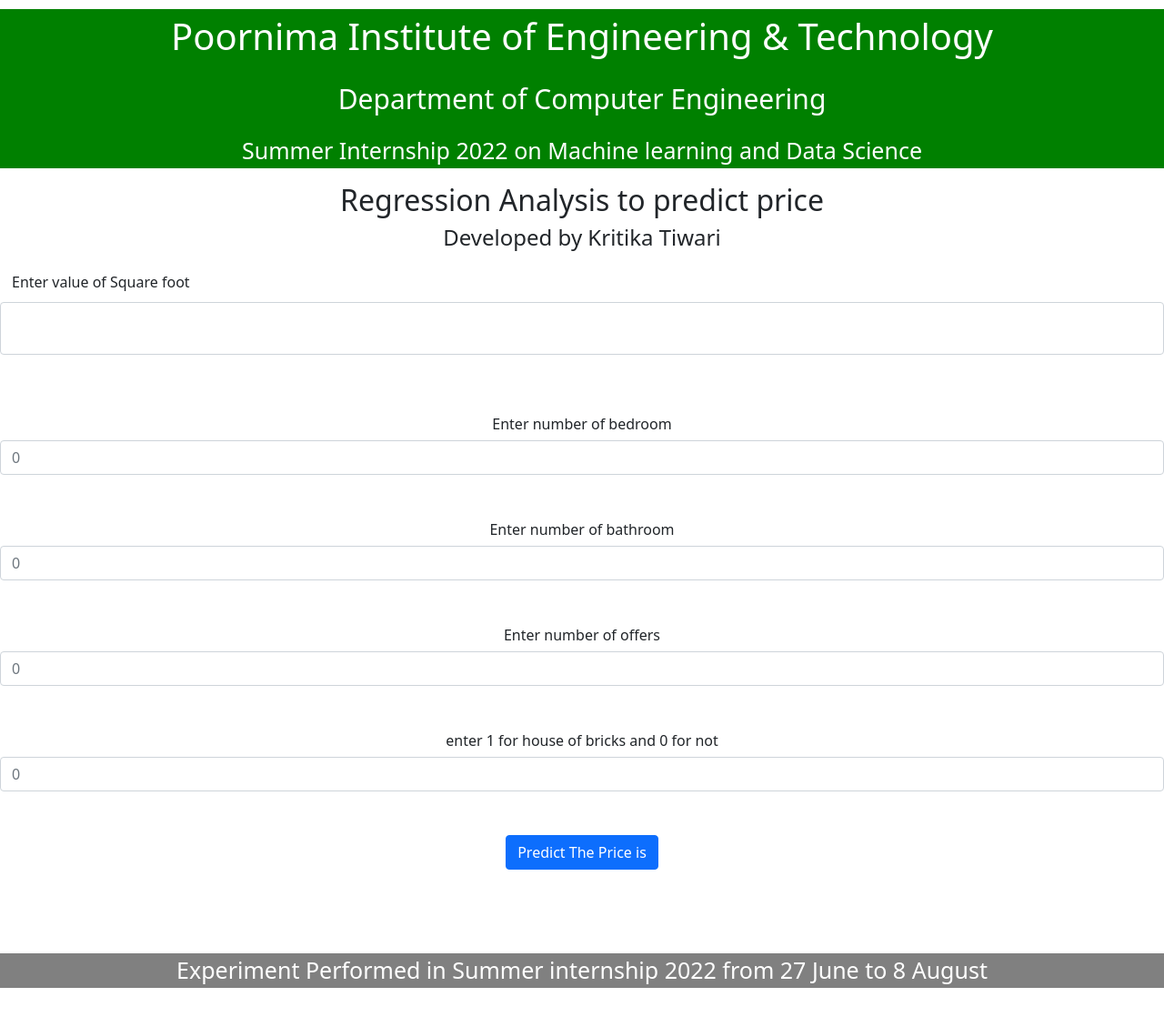
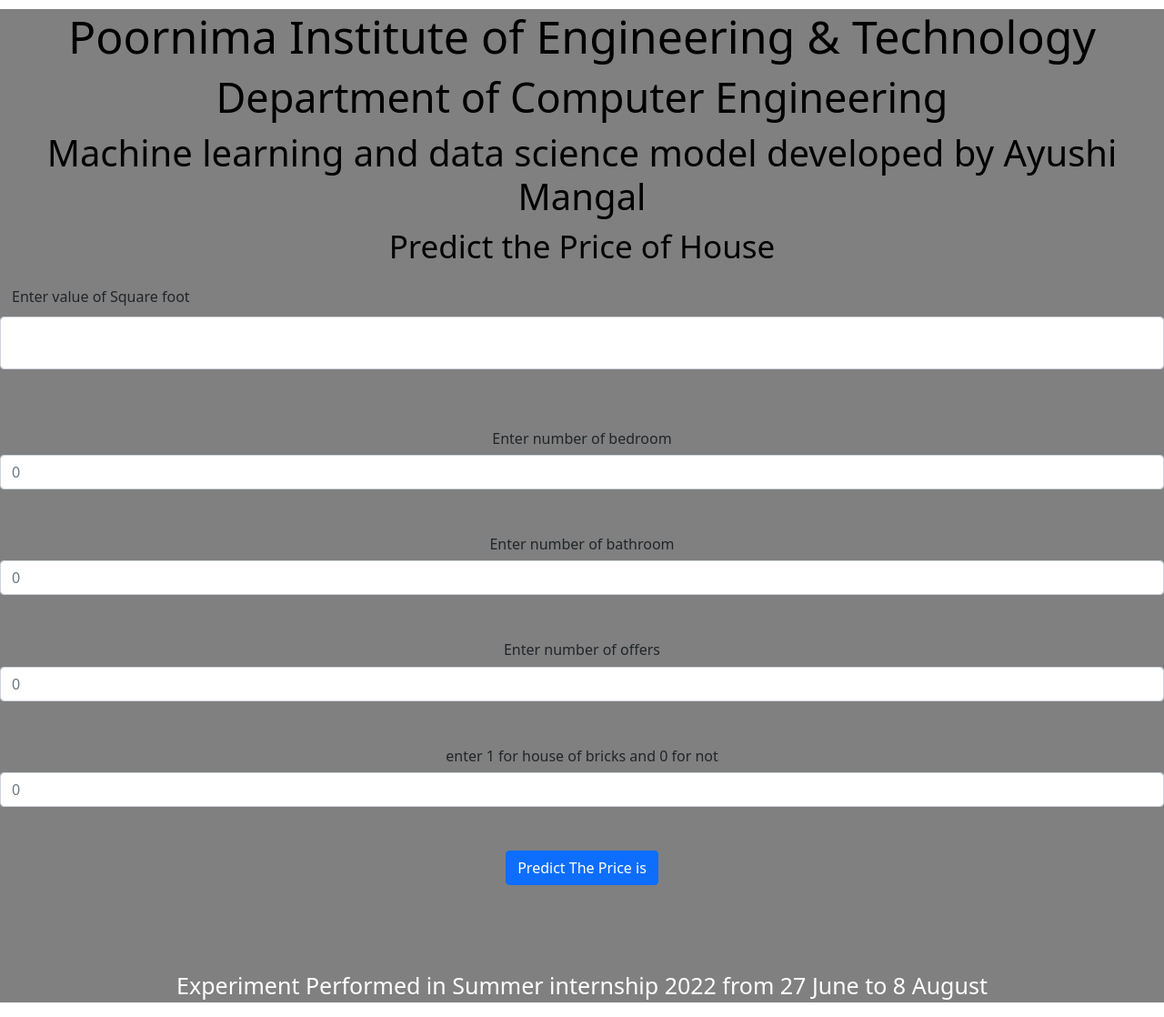
Before and after one commit to KritikaTiwari/house_project2, a Flask app: page / in a window 1280 px wide. Shown: the whole page at 91% size. Before the commit the page ends 1086 px from the top, so only its background shows below. Run offline with Flask 2, Linux system fonts and the light colour scheme; parts of the project's set-up code (start-up, migrations or seed data) failed here and were passed over.

Commit message:
Update index.html

```diff
--- a/templates/index.html
+++ b/templates/index.html
@@ -1,15 +1,14 @@
 <!DOCTYPE html>
 <html >
-<!--From https://codepen.io/frytyler/pen/EGdtg-->
+
 <head>
-<title>Machine Learning Project2 Deployment</title>
+<title>Home Price prediction</title>
 <meta charset="UTF-8">
-
 <link href='https://fonts.googleapis.com/css?family=Open+Sans+Condensed:300' rel='stylesheet' type='text/css'>
 <!-- JavaScript Bundle with Popper -->
 <script src="https://cdn.jsdelivr.net/npm/bootstrap@5.2.0/dist/js/bootstrap.bundle.min.js" integrity="sha384-A3rJD856KowSb7dwlZdYEkO39Gagi7vIsF0jrRAoQmDKKtQBHUuLZ9AsSv4jD4Xa" crossorigin="anonymous"></script>
 <link href="https://cdn.jsdelivr.net/npm/bootstrap@5.0.0-beta1/dist/css/bootstrap.min.css" rel="stylesheet" integrity="sha384-giJF6kkoqNQ00vy+HMDP7azOuL0xtbfIcaT9wjKHr8RbDVddVHyTfAAsrekwKmP1" crossorigin="anonymous">
-<style><!DOCTYPE html>
+<style>
 
 h1 {text-align: center;}
 h2 {text-align: center;}
@@ -18,31 +17,25 @@
 div {text-align: center;}
 </style>
 </head>
-
 <body>
 
-<div class="" style="background-color:green;" >
+<div class="" style="background-color:gray;" >
 <div class="clearfix">
 
 <div class="col-md-12">
-<center><p style="font-size:40px;color:white;margin-top:10px;">Poornima Institute of Engineering & Technology</p></center>
-<center><p style="font-size:30px;color:white;margin-top:10px;">Department of Computer Engineering</p></center>
-<center><p style="font-size:25px;color:white;margin-top:10px;">Summer Internship 2022 on Machine learning and Data Science</p></center>
+<center><h2 style="font-size:50px;color:black;margin-top:10px;">Poornima Institute of Engineering & Technology</h2></center>
+<center><h2 style="font-size:45px;color:black;margin-top:10px;">Department of Computer Engineering</></center>
+<center><h2 style="font-size:40px;color:black;margin-top:10px;">Machine learning and data science model developed by Ayushi Mangal </></center>
+<center><h2 style="font-size:35px;color:black;margin-top:10px;">Predict the Price of House </></center>
+
 </div>
-</div>
-</div>
-
 <div class="login">
 
-<h2 >Regression Analysis to predict price</h2>
-<h4>Developed by Kritika Tiwari</h4>
-
-<form action="{{ url_for('predict')}}"method="get">
+<!-- Main Input For Receiving Query to our ML -->
+<form action="{{ url_for('pr')}}"method="get">
 <div class="form-floating mb-3">
-
 <br>
 <br>
-
 <input type="number" class="form-control" id="exp" name="exp" step="any" min="0" max="100" placeholder="0" required="required">
 <label for="floatingInput"><h6>Enter value of Square foot </h6></label>
 </div>
```
